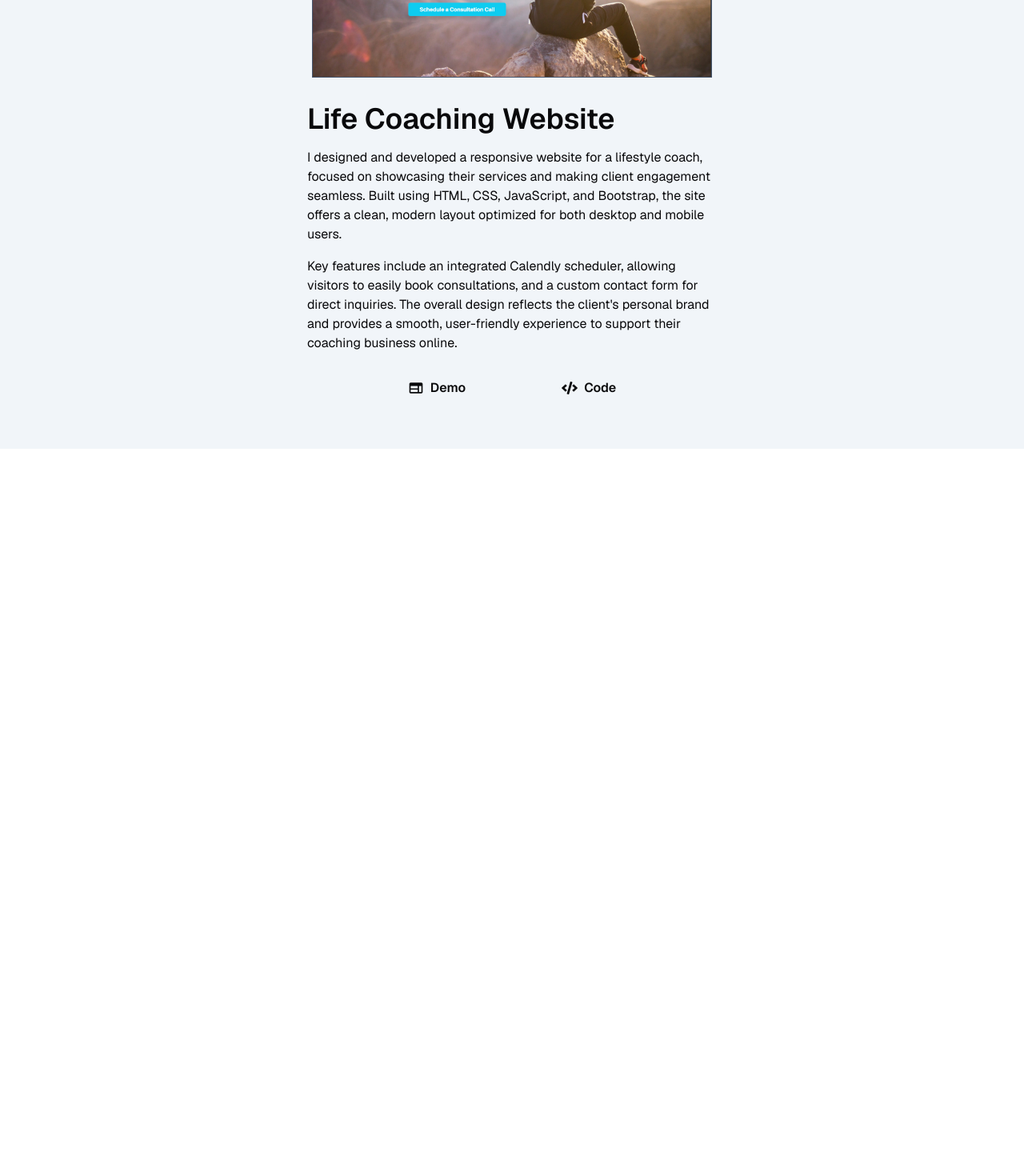
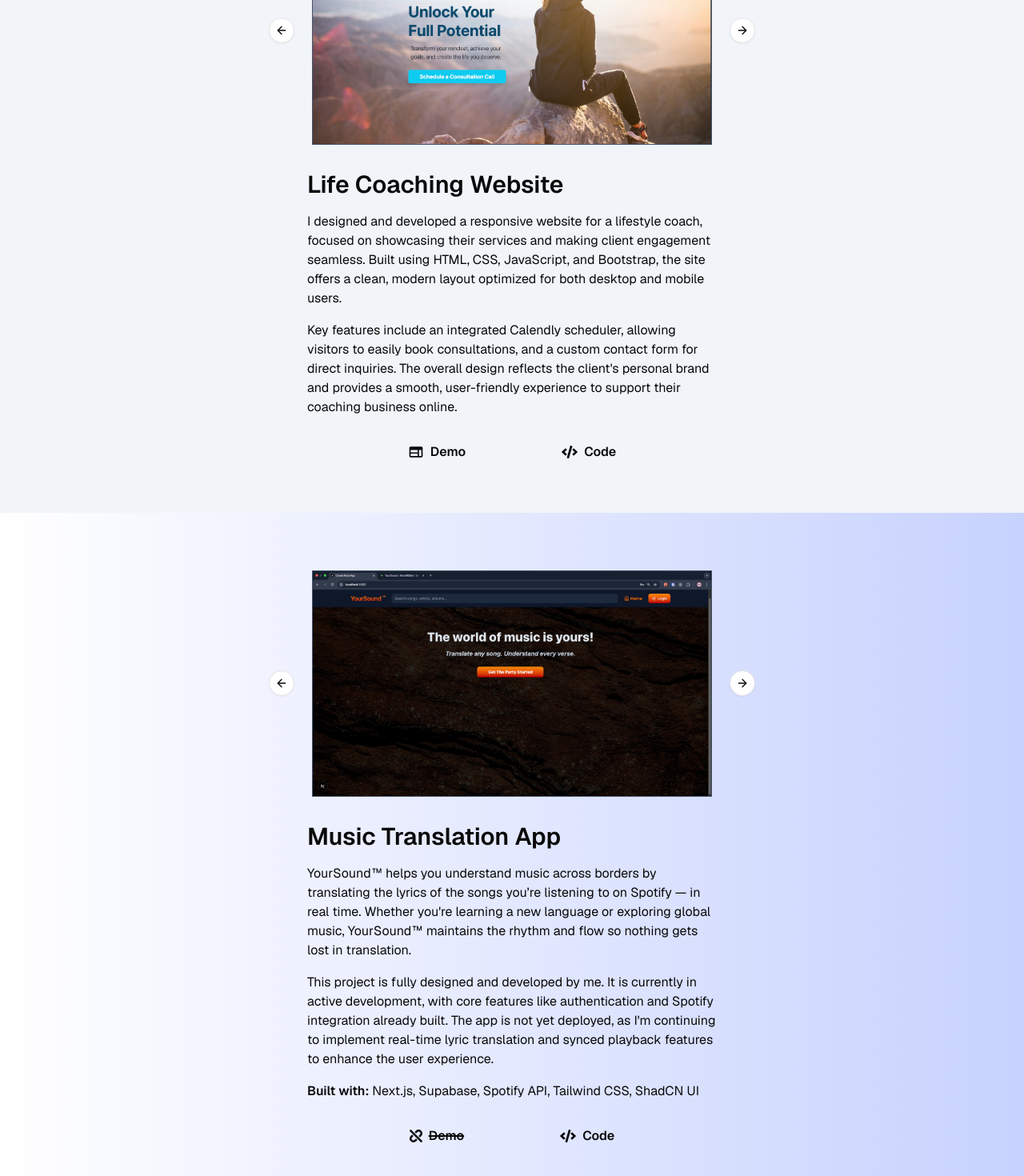
Before and after one commit to ReneMSdev/portfolio-website, a Next.js app: page /projects in a window 1280 px wide. Shown: the part 920-2390 px from the top of the page at 80% size. Before the commit the page ends 1481 px from the top, so only its background shows below. Built offline with nearby package versions, Linux system fonts and the light colour scheme.

Commit message:
summary for project 3 added

```diff
--- a/src/app/page.js
+++ b/src/app/page.js
@@ -54,7 +54,7 @@
         <p className='max-w-md pt-4'>
           Outside of coding, you&apos;ll usually find me traveling, discovering new coffee shops,
           and working on my next Spotify playlist. Feel free to reach out &mdash; I&apos;m always
-          happy to connect, collaborate, or just chat about technology.
+          happy to connect and collaborate.
         </p>
       </div>
     </div>
--- a/src/app/projects/page.js
+++ b/src/app/projects/page.js
@@ -6,7 +6,7 @@
   CarouselNext,
   CarouselPrevious,
 } from '@/components/ui/carousel'
-import { FaCode } from 'react-icons/fa'
+import { FaCode, FaUnlink } from 'react-icons/fa'
 import { MdOutlineWeb } from 'react-icons/md'
 
 export default function ProjectsPage() {
@@ -59,12 +59,17 @@
 
         {/* Text */}
         <div className='mt-8 mx-auto'>
-          <h1 className='text-4xl font-semibold text-center md:text-start'>Route Planning App</h1>
+          <h1 className='text-3xl font-semibold text-center md:text-start'>Route Planning App</h1>
           <p className='max-w-lg mt-4'>
             Route Boss is a modern route planning web app built with Next.js 13 App Router and React
             19. It is styled using Tailwind CSS and shadcn/ui. It lets users input delivery or
             travel destinations, optimize routes, visualize them on a map, and export them for use
             in the real world.
+          </p>
+          <p className='max-w-lg mt-4'>
+            <span className='font-semibold'>Built with:</span> Next.js, Leaflet.js, OpenCage Data,
+            OpenRouteService, react-dropzone, papaparse, jsPDF, html2canvas, next-qrcode, Tailwind
+            CSS, ShadCN UI
           </p>
         </div>
 
@@ -126,7 +131,7 @@
 
         {/* Text */}
         <div className='mt-8 mx-auto'>
-          <h1 className='text-4xl font-semibold text-center md:text-start'>
+          <h1 className='text-3xl font-semibold text-center md:text-start'>
             Life Coaching Website
           </h1>
           <p className='max-w-lg mt-4'>
@@ -169,6 +174,78 @@
           </a>
         </div>
       </div>
+
+      {/* Project 3 */}
+      <div className='flex flex-col items-start px-6 my-10'>
+        {/* ShadCN Carousel */}
+        <div className='w-full mx-auto'>
+          <Carousel
+            className='max-w-lg mx-auto'
+            opts={{ loop: true }}
+          >
+            <CarouselContent>
+              {projectThreeImages.map((src, i) => (
+                <CarouselItem
+                  key={i}
+                  className='flex justify-center'
+                >
+                  <Image
+                    src={src}
+                    alt={`Route Boss ${i + 1}`}
+                    width={500}
+                    height={300}
+                    className=' border-1 border-slate-600'
+                  />
+                </CarouselItem>
+              ))}
+            </CarouselContent>
+            <CarouselPrevious />
+            <CarouselNext />
+          </Carousel>
+        </div>
+
+        {/* Text */}
+        <div className='mt-8 mx-auto'>
+          <h1 className='text-3xl font-semibold text-center md:text-start'>
+            Music Translation App
+          </h1>
+          <p className='max-w-lg mt-4'>
+            YourSound™ helps you understand music across borders by translating the lyrics of the
+            songs you’re listening to on Spotify — in real time. Whether you&apos;re learning a new
+            language or exploring global music, YourSound™ maintains the rhythm and flow so nothing
+            gets lost in translation.
+          </p>
+          <p className='max-w-lg mt-4'>
+            This project is fully designed and developed by me. It is currently in active
+            development, with core features like authentication and Spotify integration already
+            built. The app is not yet deployed, as I&apos;m continuing to implement real-time lyric
+            translation and synced playback features to enhance the user experience.
+          </p>
+          <p className='max-w-lg mt-4'>
+            <span className='font-semibold'>Built with:</span> Next.js, Supabase, Spotify API,
+            Tailwind CSS, ShadCN UI
+          </p>
+        </div>
+
+        {/* Demo & Code links */}
+        <div className='flex mx-auto gap-16 md:gap-30 pt-8  mb-6'>
+          <div className='flex items-center gap-2 font-semibold'>
+            <FaUnlink className='text-md' />
+            <span className='line-through decoration-2'>Demo</span>
+          </div>
+          <a
+            href='https://github.com/ReneMSdev/music-app'
+            target='_blank'
+            rel='noopener noreferrer'
+            className='font-semibold hover:underline hover:underline-offset-4 decoration-2'
+          >
+            <div className='flex items-center gap-2'>
+              <FaCode className='text-xl' />
+              Code
+            </div>
+          </a>
+        </div>
+      </div>
     </div>
   )
 }
```
